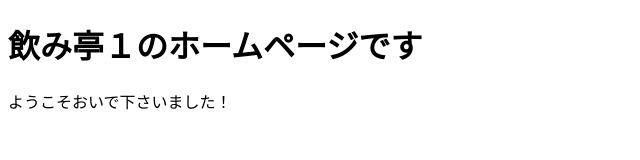
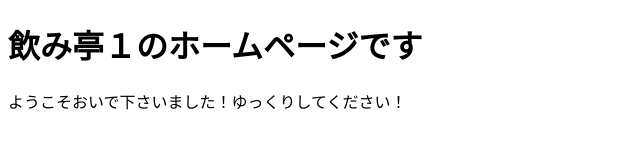
Before and after one commit to kitibee1128/MySite7-2, a plain HTML site: page index.html in a window 1280 px wide. Shown: the whole page, without its empty margins (0-640 px from the left). Drawn offline with Linux system fonts and the light colour scheme.

Commit message:
Add files via upload

```diff
--- a/index.html
+++ b/index.html
@@ -7,6 +7,6 @@
 </head>
 <body>
   <h1>飲み亭１のホームページです</h1>
-  <p>ようこそおいで下さいました！</p>
+  <p>ようこそおいで下さいました！ゆっくりしてください！</p>
 </body>
 </html>
```
